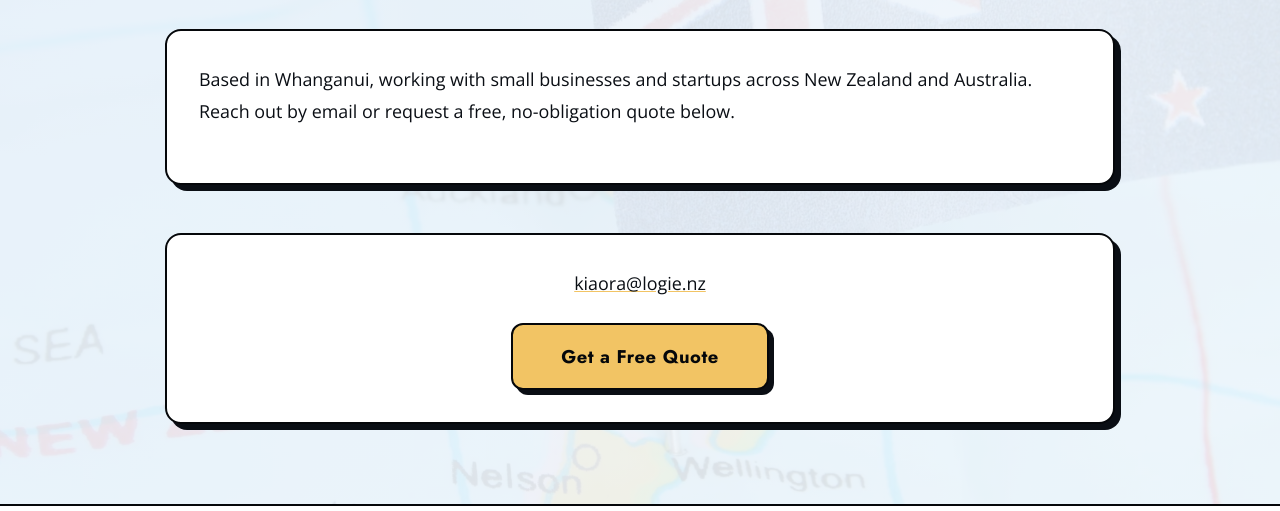
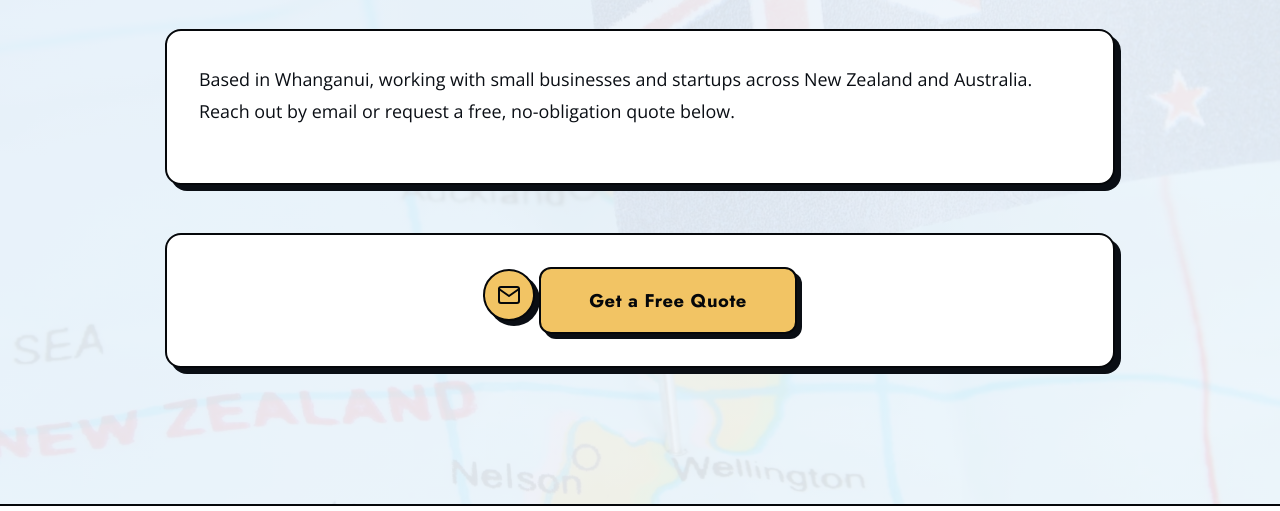
Before and after one commit to r3cla/recla, an Astro site: page /contact in a window 1280 px wide. Shown: the part 212-723 px from the top of the page. Built offline with nearby package versions, Linux system fonts and the light colour scheme; Astro itself is replaced by a stand-in of ours.

Commit message:
Add auto-scrolling testimonials and email icon button on contact page

```diff
--- a/src/pages/contact.astro
+++ b/src/pages/contact.astro
@@ -39,7 +39,12 @@ const structuredData = {
     </section>
 
     <section class="intro-section glass-card" data-elevate style="text-align:center;">
-        <p class="intro" style="text-align:center;"><a href="mailto:kiaora@logie.nz">kiaora@logie.nz</a></p>
+        <a href="mailto:kiaora@logie.nz" class="email-icon-button" aria-label="Email kiaora@logie.nz">
+            <svg viewBox="0 0 24 24" fill="none" stroke="currentColor" stroke-width="2" stroke-linecap="round" stroke-linejoin="round" aria-hidden="true">
+                <rect x="2" y="4" width="20" height="16" rx="2" />
+                <path d="m22 6-10 7L2 6" />
+            </svg>
+        </a>
         <a href="https://form.jotform.com/243067662032856" class="learn-more-button">Get a Free Quote</a>
     </section>
 </BaseLayout>
--- a/src/pages/faq.astro
+++ b/src/pages/faq.astro
@@ -5,7 +5,7 @@ import FaqItem from "../components/FaqItem.astro";
 const faqs = [
     {
         question: "How much does a website cost in New Zealand?",
-        answer: "Website costs vary significantly based on complexity, features, and your specific requirements. Projects can range anywhere from <strong>$199 to $999+ NZD</strong>. Simple sites are more affordable, while feature-rich or e-commerce sites cost more. I offer flexible payment plans for small businesses and startups and special rates for registered NZ charities. Contact me for a free, personalized quote based on your specific needs.",
+        answer: "Costs vary based on complexity and your specific requirements. Projects can range anywhere from <strong>$199 to $999+ NZD</strong>. Simple sites are more affordable, while feature-rich or e-commerce sites cost more. I offer flexible payment plans for small businesses and startups and special rates for registered NZ charities. Contact me for a free, personalized quote based on your specific needs.",
     },
     {
         question: "How long does it take to build a website?",
--- a/src/styles/global.css
+++ b/src/styles/global.css
@@ -1338,6 +1338,38 @@ footer {
     }
 }
 
+.email-icon-button {
+    display: inline-flex;
+    align-items: center;
+    justify-content: center;
+    width: 3.25rem;
+    height: 3.25rem;
+    background: var(--tertiary);
+    color: var(--stroke);
+    border-radius: 50%;
+    border: var(--border);
+    box-shadow: 5px 5px 0 0 var(--shadow);
+    transition: transform 0.15s cubic-bezier(0.22, 1, 0.36, 1), box-shadow 0.15s cubic-bezier(0.22, 1, 0.36, 1);
+}
+
+.email-icon-button svg {
+    width: 1.5rem;
+    height: 1.5rem;
+}
+
+@media (hover: hover) and (pointer: fine) {
+    .email-icon-button:hover {
+        background: var(--tertiary-light);
+        transform: translate3d(-2px, -2px, 0);
+        box-shadow: 7px 7px 0 0 var(--shadow);
+    }
+}
+
+.email-icon-button:active {
+    transform: translate3d(2px, 2px, 0);
+    box-shadow: 2px 2px 0 0 var(--shadow);
+}
+
 .learn-more-button:active {
     transform: translate3d(2px, 2px, 0);
     box-shadow: 2px 2px 0 0 var(--shadow);
```
Also changed, not shown: src/pages/index.astro (+15 -2 lines).
